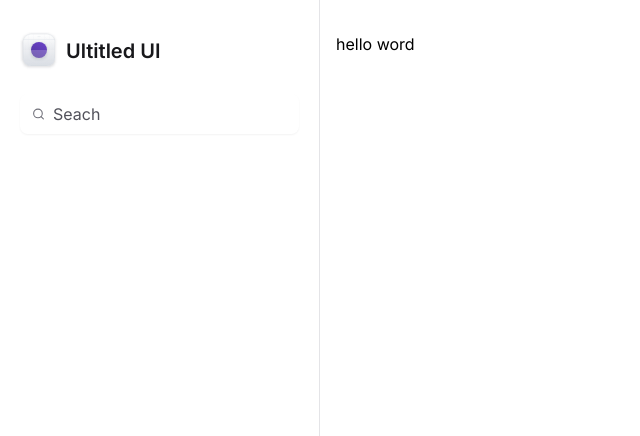
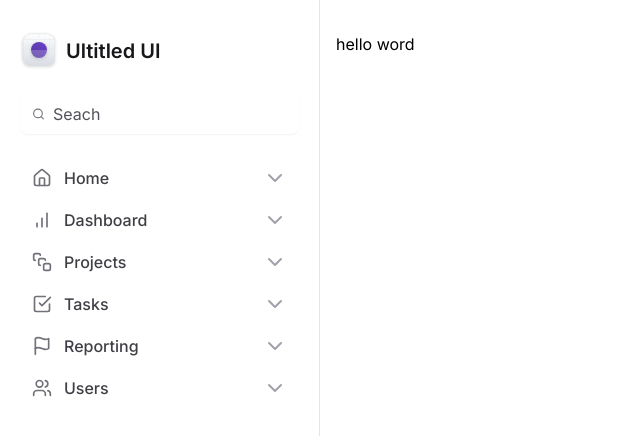
Before and after one commit to carlosrobertodevops/tailwind-next, a Next.js app: page / in a window 1280 px wide. Shown: the top 436 px of the page, without its empty margins (0-640 px from the left). Built offline with nearby package versions, Linux system fonts and the light colour scheme.

Commit message:
Menu de Navegação

```diff
--- /dev/null
+++ b/src/components/MainNavigation/NavItem.tsx
@@ -0,0 +1,24 @@
+import { ChevronDown } from 'lucide-react'
+import type { ElementType } from 'react'
+
+export interface NavItemProps {
+  title: string
+  icon: ElementType
+}
+
+export function NavItem({ title, icon: Icon }: NavItemProps) {
+  return (
+    <nav className="space-y-0.5">
+      <a
+        href=""
+        className="group flex items-center gap-3 rounded px-3 py-2 hover:bg-violet-50"
+      >
+        <Icon className="h-5 w-5 text-zinc-500" />
+        <span className="font-medium text-zinc-700  group-hover:text-violet-500">
+          {title}
+        </span>
+        <ChevronDown className="ml-auto text-zinc-400  group-hover:text-violet-300" />
+      </a>
+    </nav>
+  )
+}
--- a/src/components/MainNavigation/index.tsx
+++ b/src/components/MainNavigation/index.tsx
@@ -1,14 +1,22 @@
-import { ChevronDown, Home } from 'lucide-react'
+import {
+  BarChart,
+  CheckSquare,
+  Flag,
+  Home,
+  SquareStack,
+  Users,
+} from 'lucide-react'
+import { NavItem } from './NavItem'
 
 export function MainNavigation() {
   return (
     <nav className="space-y-0.5">
-      <a href="">
-        <Home className="h-5 w-5 text-zinc-500" />
-        <span className="font-medium text-zinc-700"></span>
-        <ChevronDown className="ml-auto text-zinc-500" />
-        <span className="font-medium text-zinc-700"></span>
-      </a>
+      <NavItem title="Home" icon={Home} />
+      <NavItem title="Dashboard" icon={BarChart} />
+      <NavItem title="Projects" icon={SquareStack} />
+      <NavItem title="Tasks" icon={CheckSquare} />
+      <NavItem title="Reporting" icon={Flag} />
+      <NavItem title="Users" icon={Users} />
     </nav>
   )
 }
--- a/src/components/Sidebar/index.tsx
+++ b/src/components/Sidebar/index.tsx
@@ -1,4 +1,5 @@
 import { Search } from 'lucide-react'
+import { MainNavigation } from '../MainNavigation'
 import { Logo } from './Logo'
 export function Siderbar() {
   return (
@@ -12,6 +13,8 @@
           placeholder="Seach"
         ></input>
       </div>
+
+      <MainNavigation />
     </aside>
   )
 }
```
